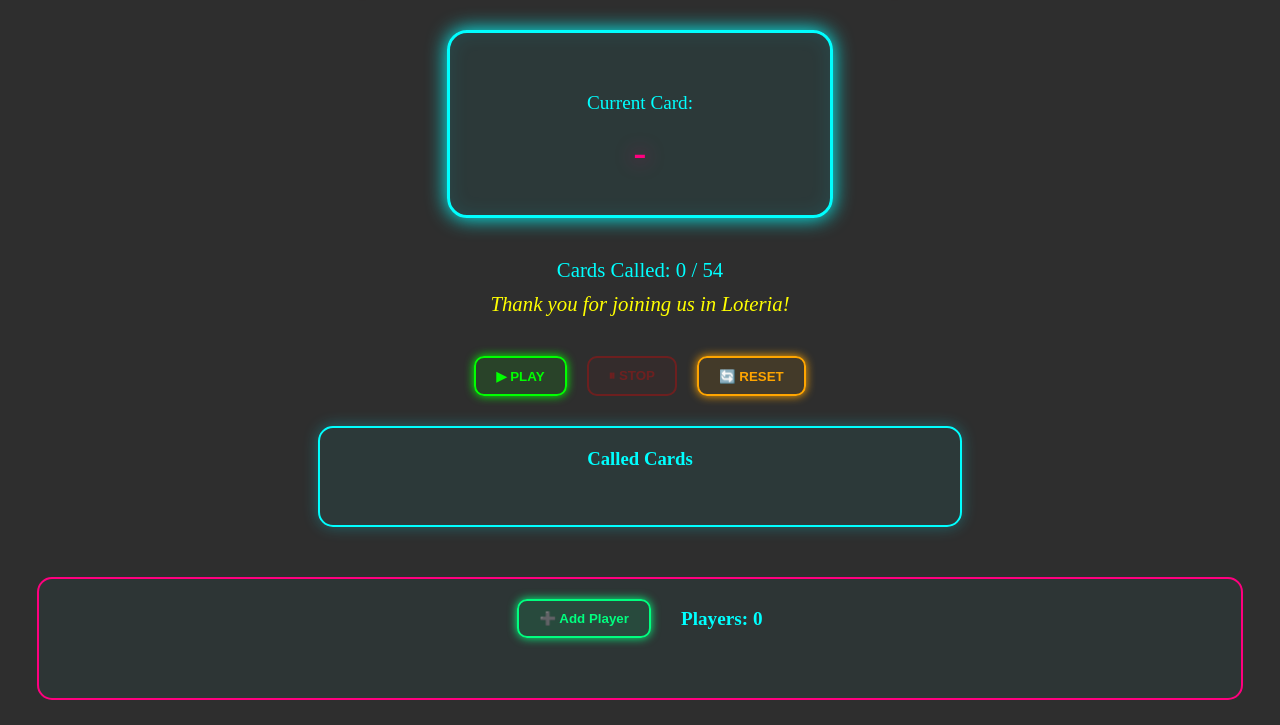
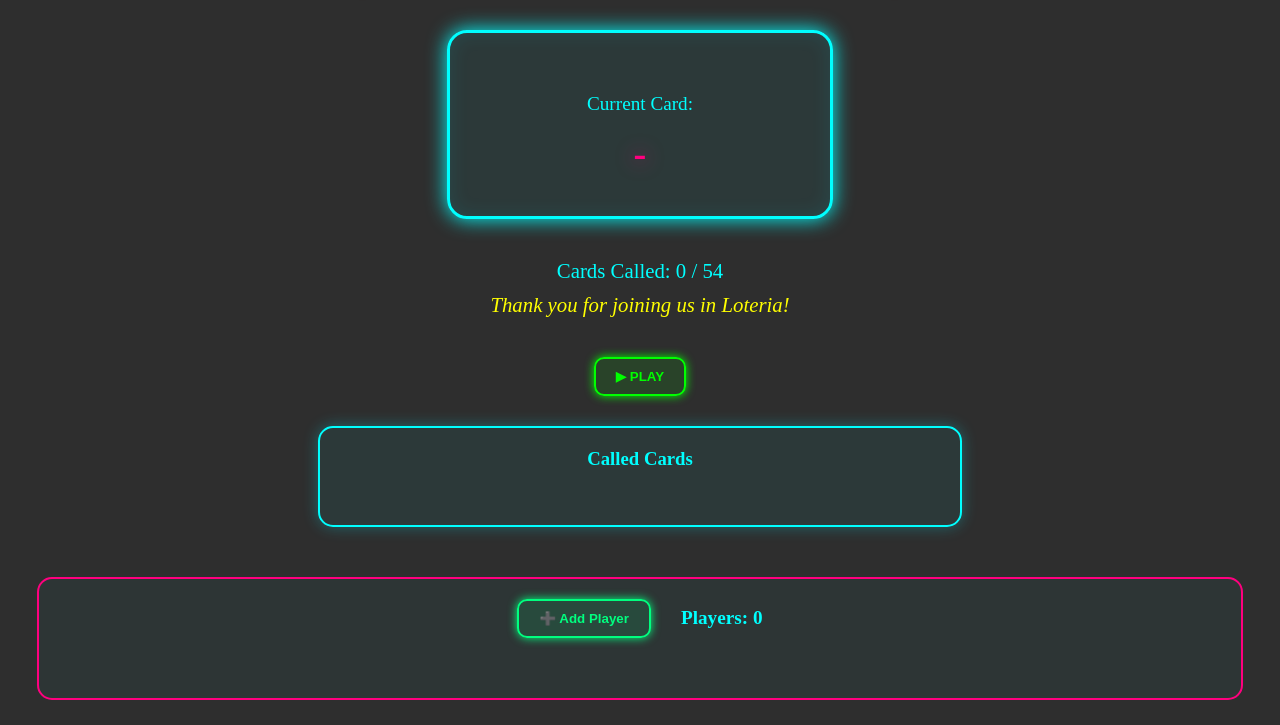
Before and after one commit to KLVasquez53/Cyber_Bingo, a plain HTML site: page game.html in a window 1280 px wide. Shown: the part 131-856 px from the top of the page. Drawn offline with Linux system fonts and the light colour scheme.

Commit message:
removes stop + reset

```diff
--- a/game.html
+++ b/game.html
@@ -25,8 +25,6 @@
         <!-- Control Buttons -->
         <div class="button-group">
             <button id="playBtn" class="cyberpunk-btn btn-play">▶ PLAY</button>
-            <button id="stopBtn" class="cyberpunk-btn btn-stop" disabled>⏸ STOP</button>
-            <button id="resetBtn" class="cyberpunk-btn btn-reset">🔄 RESET</button>
         </div>
 
         <!-- Called Cards Display -->
```
